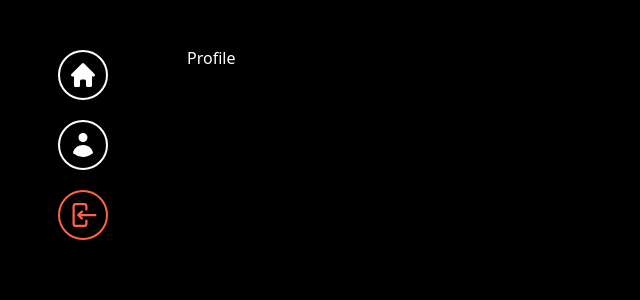
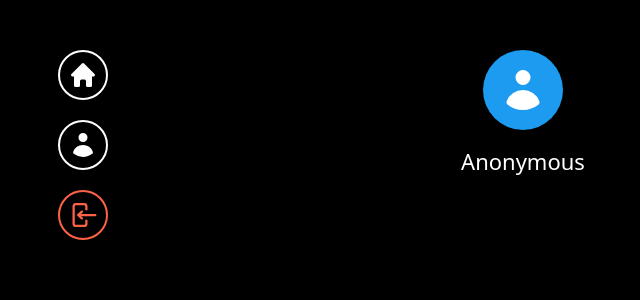
Before and after one commit to ws-071211/nwitter, a React (Vite) app: page /profile in a window 1280 px wide. Shown: the top 300 px of the page, without its empty margins (211-851 px from the left). Built offline with nearby package versions, Linux system fonts and the light colour scheme; the HTML template or start-up script is replaced by a standard one.

Commit message:
5-0 user avatar

```diff
--- a/src/routes/profile.tsx
+++ b/src/routes/profile.tsx
@@ -1,3 +1,79 @@
+import { styled } from "styled-components";
+import { auth, storage } from "../firebase";
+import { useState } from "react";
+import { getDownloadURL, ref, uploadBytes } from "firebase/storage";
+import { updateProfile } from "firebase/auth";
+
+const Wrapper = styled.div`
+  display: flex;
+  align-items: center;
+  flex-direction: column;
+  gap: 20px;
+`;
+const AvatarUpload = styled.label`
+  width: 80px;
+  overflow: hidden;
+  height: 80px;
+  border-radius: 50%;
+  background-color: #1d9bf0;
+  cursor: pointer;
+  display: flex;
+  justify-content: center;
+  align-items: center;
+  svg {
+    width: 50px;
+  }
+`;
+
+const AvatarImg = styled.img`
+  width: 100%;
+`;
+const AvatarInput = styled.input`
+  display: none;
+`;
+const Name = styled.span`
+  font-size: 22px;
+`;
 export default function Profile() {
-  return <h1>Profile</h1>;
+  const user = auth.currentUser;
+  const [avatar, setAvatar] = useState(user?.photoURL);
+  const onAvatarChange = async (e: React.ChangeEvent<HTMLInputElement>) => {
+    const { files } = e.target;
+    if (!user) return;
+    if (files && files.length === 1) {
+      const file = files[0];
+      const locationRef = ref(storage, `avatars/${user?.uid}`);
+      const result = await uploadBytes(locationRef, file);
+      const avatarUrl = await getDownloadURL(result.ref);
+      setAvatar(avatarUrl);
+      await updateProfile(user, {
+        photoURL: avatarUrl,
+      });
+    }
+  };
+  return (
+    <Wrapper>
+      <AvatarUpload htmlFor="avatar">
+        {avatar ? (
+          <AvatarImg src={avatar} />
+        ) : (
+          <svg
+            fill="currentColor"
+            viewBox="0 0 20 20"
+            xmlns="http://www.w3.org/2000/svg"
+            aria-hidden="true"
+          >
+            <path d="M10 8a3 3 0 100-6 3 3 0 000 6zM3.465 14.493a1.23 1.23 0 00.41 1.412A9.957 9.957 0 0010 18c2.31 0 4.438-.784 6.131-2.1.43-.333.604-.903.408-1.41a7.002 7.002 0 00-13.074.003z" />
+          </svg>
+        )}
+      </AvatarUpload>
+      <AvatarInput
+        onChange={onAvatarChange}
+        id="avatar"
+        type="file"
+        accept="image/*"
+      />
+      <Name>{user?.displayName ?? "Anonymous"}</Name>
+    </Wrapper>
+  );
 }
```
